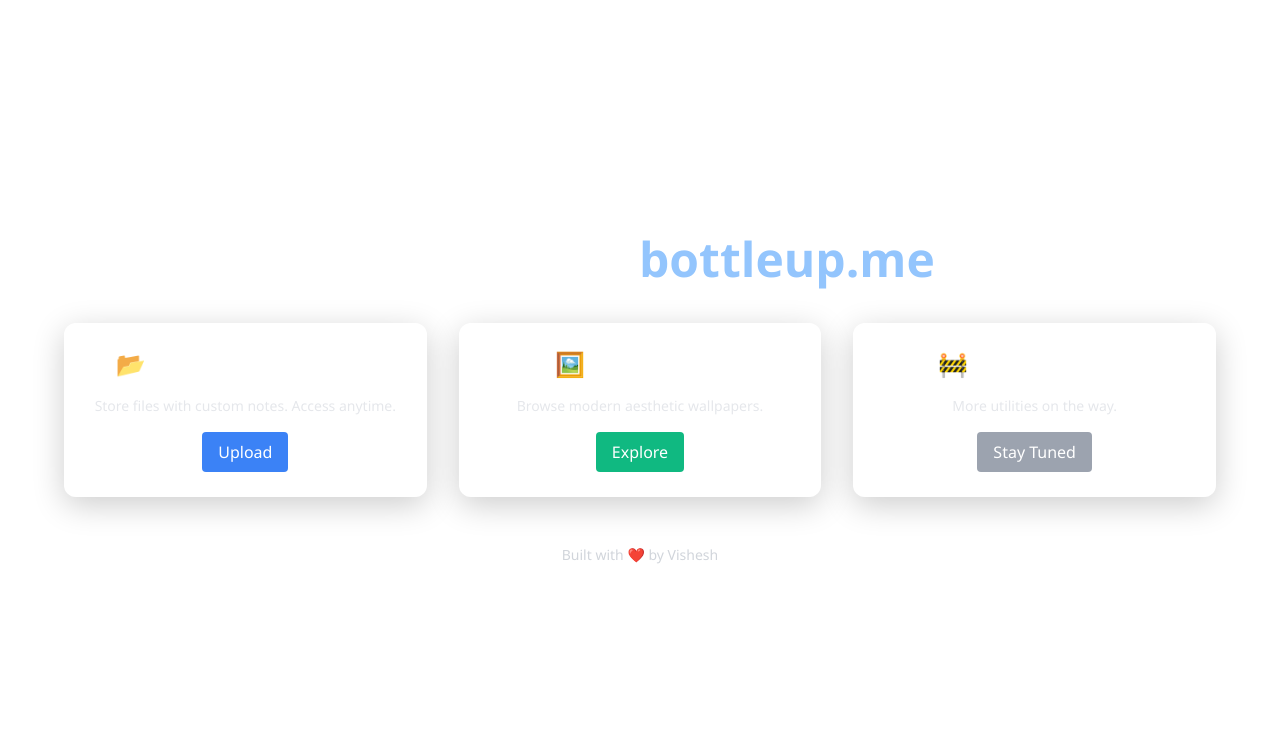
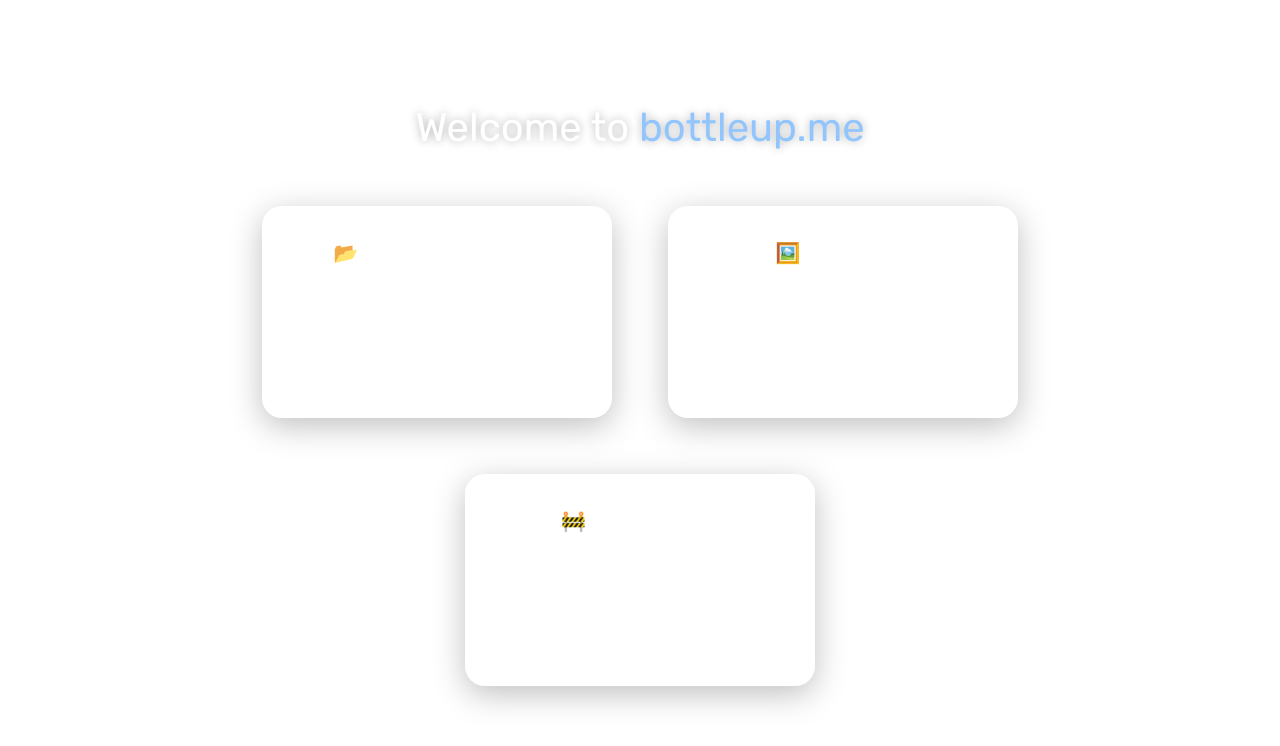
Before and after one commit to Visheshj111/Visheshj111.github.io, a plain HTML site: page docs/index.html in a window 1280 px wide. Drawn offline with nearby package versions, Linux system fonts and the light colour scheme.

Commit message:
Update index.html

```diff
--- a/docs/index.html
+++ b/docs/index.html
@@ -4,54 +4,97 @@
   <meta charset="UTF-8" />
   <meta name="viewport" content="width=device-width, initial-scale=1.0" />
   <title>bottleup.me – Minimal Utility Hub</title>
+  <link href="https://fonts.googleapis.com/css2?family=Rubik:wght@400;600&display=swap" rel="stylesheet">
   <link href="https://cdn.jsdelivr.net/npm/tailwindcss@2.2.19/dist/tailwind.min.css" rel="stylesheet">
   <style>
   body {
     background: url('bg.jpg') no-repeat center center fixed;
     background-size: cover;
     font-family: 'Segoe UI', Tahoma, Geneva, Verdana, sans-serif;
+    min-height: 100vh;
+    display: flex;
+    flex-direction: column;
+    align-items: center;
+    justify-content: center;
+    margin: 0;
+    font-family: 'Rubik', sans-serif;
   }
-    .glass {
+
+  .glass-card {
     background: rgba(255, 255, 255, 0.1);
-      backdrop-filter: blur(20px);
-      -webkit-backdrop-filter: blur(20px);
+    backdrop-filter: blur(18px);
+    -webkit-backdrop-filter: blur(18px);
     border: 1px solid rgba(255, 255, 255, 0.2);
-      box-shadow: 0 8px 32px rgba(0, 0, 0, 0.2);
+    border-radius: 20px;
+    padding: 2rem;
+    margin: 1rem;
+    width: 100%;
+    max-width: 350px;
+    text-align: center;
+    color: #fff;
+    box-shadow: 0 8px 32px rgba(0, 0, 0, 0.25);
+    transition: transform 0.3s ease;
+  }
+
+  .glass-card:hover {
+    transform: scale(1.03);
+  }
+
+  h1 {
+    color: #fff;
+    font-size: 2.5rem;
+    text-shadow: 0 0 10px rgba(0,0,0,0.3);
+    margin-bottom: 2rem;
+  }
+
+  button {
+    background-color: rgba(255, 255, 255, 0.2);
+    border: 1px solid rgba(255, 255, 255, 0.3);
+    padding: 10px 20px;
+    border-radius: 12px;
+    color: white;
+    font-weight: bold;
+    cursor: pointer;
+    transition: all 0.3s ease;
+  }
+
+  button:hover {
+    background-color: rgba(255, 255, 255, 0.4);
+    transform: scale(1.05);
+  }
+
+  .grid {
+    display: flex;
+    flex-wrap: wrap;
+    justify-content: center;
+    gap: 1.5rem;
+    width: 100%;
+    max-width: 1100px;
+    padding: 0 1rem;
   }
 </style>
+
 </head>
-<body class="min-h-screen flex flex-col items-center justify-center text-white px-4">
+<body>
+  <h1>Welcome to <span class="text-blue-300">bottleup.me</span></h1>
 
-  <h1 class="text-4xl md:text-5xl font-bold mb-10 text-center">
-    Welcome to <span class="text-blue-300">bottleup.me</span>
-  </h1>
-
-  <div class="grid grid-cols-1 md:grid-cols-3 gap-8 w-full max-w-6xl">
-    <!-- Upload Section -->
-    <div class="glass rounded-xl p-6 text-center transition transform hover:scale-105">
-      <h2 class="text-2xl font-semibold mb-4">📂 Upload File & Note</h2>
-      <p class="mb-4 text-sm text-gray-200">Store files with custom notes. Access anytime.</p>
-      <button class="bg-blue-500 hover:bg-blue-600 text-white px-4 py-2 rounded">Upload</button>
+  <div class="grid">
+    <div class="glass-card">
+      <h2 class="text-xl font-semibold mb-4">📂 Upload File & Note</h2>
+      <p class="mb-4 text-sm">Upload any file and store a note with it to access later.</p>
+      <button>Upload</button>
     </div>
 
-    <!-- Wallpapers Section -->
-    <div onclick="window.location.href='/wallpapers.html'" class="glass rounded-xl p-6 text-center transition transform hover:scale-105 cursor-pointer">
-      <h2 class="text-2xl font-semibold mb-4">🖼️ Wallpapers</h2>
-      <p class="mb-4 text-sm text-gray-200">Browse modern aesthetic wallpapers.</p>
-      <button class="bg-green-500 hover:bg-green-600 text-white px-4 py-2 rounded">Explore</button>
+    <div onclick="window.location.href='/wallpapers.html'" class="glass-card cursor-pointer">
+      <h2 class="text-xl font-semibold mb-4">🖼️ Wallpapers</h2>
+      <p class="mb-4 text-sm">View & download hand-picked aesthetic wallpapers.</p>
+      <button>Explore</button>
     </div>
 
-    <!-- Coming Soon -->
-    <div class="glass rounded-xl p-6 text-center transition transform hover:scale-105">
-      <h2 class="text-2xl font-semibold mb-4">🚧 Coming Soon</h2>
-      <p class="mb-4 text-sm text-gray-200">More utilities on the way.</p>
-      <button class="bg-gray-400 text-white px-4 py-2 rounded cursor-not-allowed">Stay Tuned</button>
+    <div class="glass-card">
+      <h2 class="text-xl font-semibold mb-4">🚧 Coming Soon</h2>
+      <p class="mb-4 text-sm">More tools and features to organize your digital life.</p>
+      <button class="cursor-not-allowed opacity-60">Stay Tuned</button>
     </div>
   </div>
-
-  <footer class="mt-12 text-sm text-gray-300">
-    Built with ❤️ by Vishesh
-  </footer>
-
 </body>
-</html>
```
Lines whose indentation alone changed are shown as unchanged.
